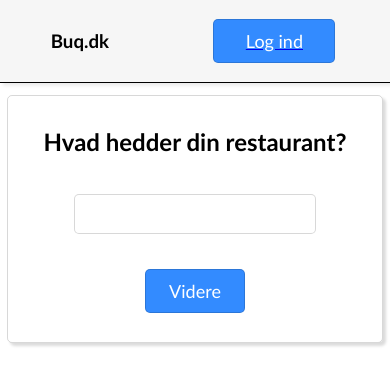
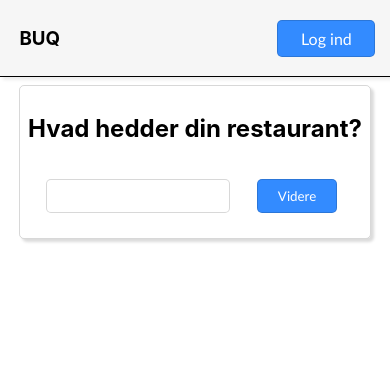
Before and after one commit to pandajakob/BUQ-Table-Booking-System, a React (Create React App) app: page /newRestaurant in a window 390 px wide. Shown: the top 386 px of the page. Built offline with nearby package versions, Linux system fonts and the light colour scheme; no server answers.

Commit message:
ui changes

```diff
--- a/src/App.css
+++ b/src/App.css
@@ -14,12 +14,16 @@
 }
 
 
+html {
+  font-family: system-ui, -apple-system, BlinkMacSystemFont, 'Segoe UI', Roboto, Oxygen, Ubuntu, Cantarell, 'Open Sans', 'Helvetica Neue', sans-serif;
+  font-size: 16px;
+}
 
 .App {
   text-align: center;
-  font-family: system-ui, -apple-system, BlinkMacSystemFont, 'Segoe UI', Roboto, Oxygen, Ubuntu, Cantarell, 'Open Sans', 'Helvetica Neue', sans-serif;
-  font-family:'Trebuchet MS', 'Lucida Sans Unicode', 'Lucida Grande', 'Lucida Sans', Arial, sans-serif;
+
 }
+
 
 .flex {
   display: flex;
@@ -30,6 +34,7 @@
 
 .main {
   padding: 5% 10%;
+
 }
 
 .red {
@@ -50,9 +55,9 @@
 }
 
 .container {
-  min-width: 350px;
+  min-width: 400px;
   max-width: max-content;
-  height: min-content;
+  height: 100%;
   margin: 3%;
   padding: 3%;
   border: 1px solid rgba(0, 0, 0, 0.154);
@@ -76,27 +81,31 @@ ul, li {
 }
 
 #header ul {
+  justify-content: space-between;
   list-style: none;
+  width: 320px;
 }
-
-ul li {
-  margin: 10px;
+#header ul li {
+  margin-left: 5%;
 }
-
+#openingHours, .openingHours {
+  width: 50%;
+  min-width: 400px;
+  max-width: max-content;
+}
 
 input {
   font-family:'Trebuchet MS', 'Lucida Sans Unicode', 'Lucida Grande', 'Lucida Sans', Arial, sans-serif;
-  font-size: large;
   margin: 5%;
   padding: 8px;
   border: 1px solid rgba(0, 0, 0, 0.154);
   border-radius: 5px;
 }
 button, .button {
-  font-size: large;
+
   font-family:'Trebuchet MS', 'Lucida Sans Unicode', 'Lucida Grande', 'Lucida Sans', Arial, sans-serif;
   margin: 5%;
-  padding: 10px;
+  padding: .5rem;
   min-width: 100px;
   border: 1px solid rgba(0, 0, 0, 0.154);
   font-weight: 500;
@@ -121,6 +130,14 @@ button:active, .button:active {
   align-items: center;
   height: 100vh;
   flex-direction: column;
+}
+
+#logoTitle, a {
+  color: black;
+  text-decoration: none;
+}
+a:hover {
+  text-decoration: underline;
 }
 
 .spinner {
@@ -151,6 +168,37 @@ button:active, .button:active {
     transform: rotate(0deg);
     border-radius: 50%;
   }
+}
 
 
+@media screen and (max-width: 800px) {
+  .main, #header{
+    padding: 2% 5%;
+    flex-wrap: nowrap;
+  }
+
+  button, .button {
+    min-width: 80px;
+  }
+  #header ul {
+    margin: 0;
+    padding: 0;
+    flex-wrap: nowrap;
+    width: min-content;
+  }
+
+  #header ul li {
+    margin-left: 10px;
+  }
+  input {
+    margin: 3%;
+  }
+
+  .container, #openingHours {
+    min-width: 86%;
+    max-width: 86%;
+    margin: 2% 0px;
+    padding: 2%;
+
+  }
 }
--- a/src/App.js
+++ b/src/App.js
@@ -10,14 +10,30 @@ import { Auth } from "./components/auth";
 import { RestaurantSettings } from "./components/restaurant/settings";
 import { Bookings } from "./components/restaurant/bookings";
 import { NewRestaurant } from "./components/restaurant/newRestaurant";
+import { Loading } from "./components/loading.js";
 
 function App() {
   const [user, setUser] = useState(null); // Track user authentication state
+  const [isLoading, setIsLoading] = useState(true); // Track user authentication state
 
   useEffect(() => {
     const unsubscribe = auth.onAuthStateChanged(setUser); // Update user state on auth state change
     return () => unsubscribe(); // Cleanup listener on component unmount
   }, []);
+
+  useEffect(() => {
+    if (user) {
+      setIsLoading(false);
+    } else if (!user) {
+      setTimeout(() => {
+        setIsLoading(false);
+      }, 1000);
+    }
+  }, [user]);
+
+  if (isLoading) {
+    return <Loading />;
+  }
 
   const logout = async () => {
     try {
@@ -30,15 +46,20 @@ function App() {
 
   return (
     <div className="App">
-            <NavBar user={user} logout={logout}/>
+      <NavBar user={user} logout={logout} />
 
       <Routes>
         <Route path="/" element={<HomePage />}></Route>
-        <Route path="/auth" element={<Auth setUser={setUser}/>}></Route>
+        <Route path="/auth" element={<Auth setUser={setUser} />}></Route>
         <Route path="/bookings" element={<Bookings />}></Route>
-        <Route path="/settings" element={<RestaurantSettings user={user} />}></Route>
-        <Route path="/newRestaurant" element={<NewRestaurant user={user} />}></Route>
-
+        <Route
+          path="/settings"
+          element={<RestaurantSettings user={user} />}
+        ></Route>
+        <Route
+          path="/newRestaurant"
+          element={<NewRestaurant user={user} />}
+        ></Route>
       </Routes>
     </div>
   );
--- a/src/components/auth.js
+++ b/src/components/auth.js
@@ -14,9 +14,6 @@ export const Auth = ({ setUser }) => {
   const [email, setEmail] = useState("");
   const [Password, setPassword] = useState("");
   const navigate = useNavigate();
-
-
-
 
   const signUp = async () => {
     setIsLoading(true);
--- a/src/components/navBar.js
+++ b/src/components/navBar.js
@@ -3,7 +3,10 @@ import { NavLink } from "react-router-dom";
 export const NavBar = ({ user, logout }) => {
   return (
     <nav id="header" className="flex">
-      <h3> Buq.dk </h3>
+      <NavLink to="/">
+        <h3 id="logoTitle"> BUQ </h3>
+      </NavLink>
+
       {user ? (
         <ul className="flex">
           <li>
--- a/src/components/restaurant/newRestaurant.js
+++ b/src/components/restaurant/newRestaurant.js
@@ -8,7 +8,7 @@ import { Bookings } from "./bookings.js";
 
 export const NewRestaurant = ({ user }) => {
   const [restaurantName, setRestauantName] = useState("");
-  const [isLoading, setIsLoading] = useState("");
+  const [isLoading, setIsLoading] = useState(false);
   const navigate = useNavigate();
 
   const initRestaurant = async () => {
@@ -17,11 +17,12 @@ export const NewRestaurant = ({ user }) => {
     try {
         const docRef = doc(db, "restaurants", user.uid);
         await setDoc(docRef,{
-            name: restaurantName,
+            restaurantName: restaurantName,
             email: user.email,
             numberOfSeats: 0,
+            tableDuration: 0,
             datesClosed: [],
-            openingHours: {monday: ["", ""], tuesday: ["", "", true],wednesday: ["", "", true], thursday: ["", "", true],friday: ["", "", true],saturday: ["", "", true],sunday: ["", "", true]},
+            openingHours: {monday: ["", "", true], tuesday: ["", "", true],wednesday: ["", "", true], thursday: ["", "", true],friday: ["", "", true],saturday: ["", "", true],sunday: ["", "", true]},
 
         });
 
```
Also changed, not shown: src/components/restaurant/settings.js (+90 -59 lines).
